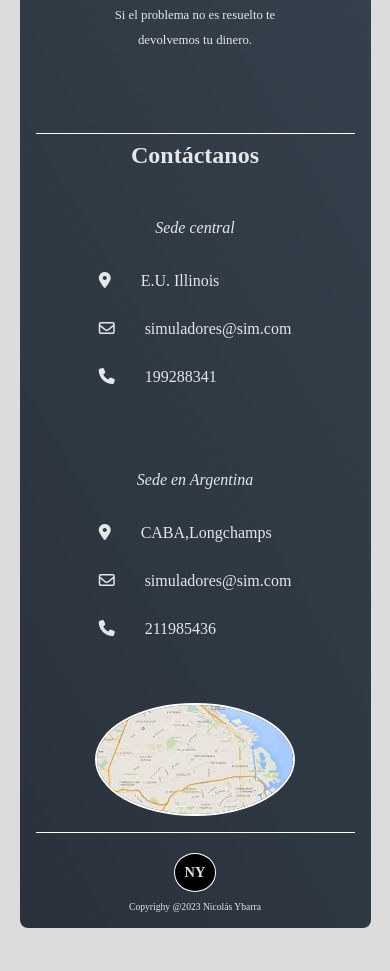
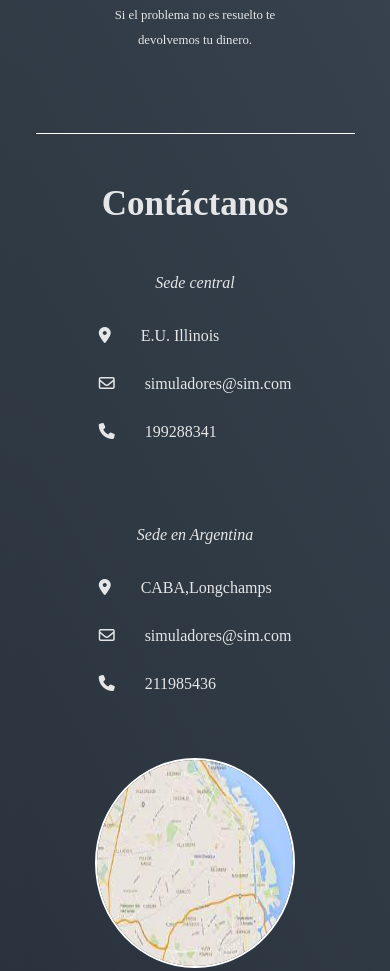
Before and after one commit to nicolasybarra2020/e2-landing-page, a plain HTML site: page index.html in a window 390 px wide. Shown: the part 2340-3311 px from the top of the page. Before the commit the page ends 3284 px from the top, so only its background shows below. Drawn offline with Linux system fonts and the light colour scheme.

Commit message:
Correciones queries

```diff
--- a/media.css
+++ b/media.css
@@ -8,6 +8,7 @@
         width: 80%;
     }
     #info div{width: 90%;}
+    .data img{height: 210px;}
     .card h3{
         font-size: 20px;
         font-weight: 300;
@@ -52,7 +53,7 @@
     .card{
         width: 80%;
     }
-    .data img{width: 200px;}
+    .data img{width: 200px;height: 210px;}
     .footer div{
         padding: 20px 0px;
     }
--- a/styles.css
+++ b/styles.css
@@ -10,7 +10,8 @@
     color: var(--font-color);
 }
 body{
-    background-color: rgba(193, 191, 191, 0.533);
+    /* background-color: rgba(193, 191, 191, 0.533); */
+    background-image: linear-gradient(60deg, #29323c 0%, #485563 100%);
 }
 .container{
     background-image: linear-gradient(60deg, #29323c 0%, #485563 100%);
@@ -168,7 +169,9 @@ section{
     justify-content: center;
     align-items: center;
     gap: 30px;
+    padding: 50px 0px;
 }
+.contact-section h2{font-size: 35px;}
 
 .data{
     display: flex;
```
